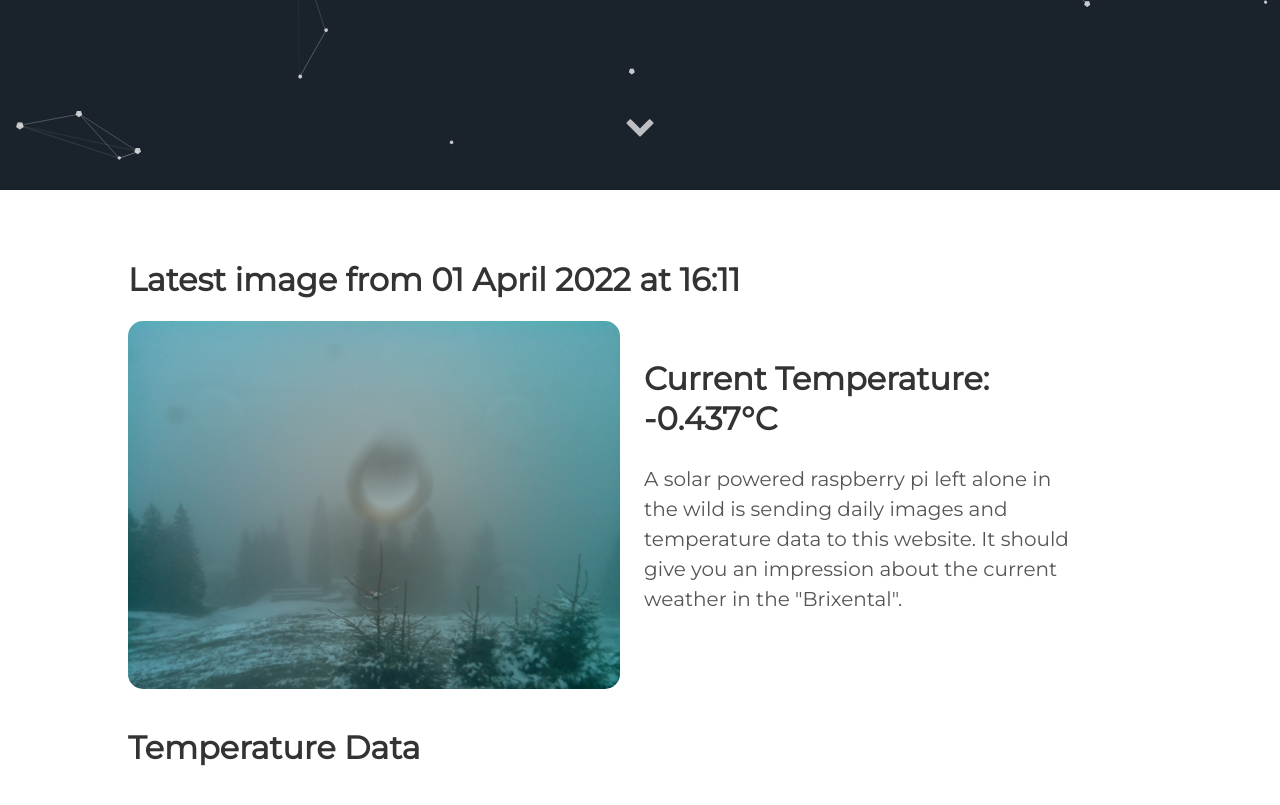
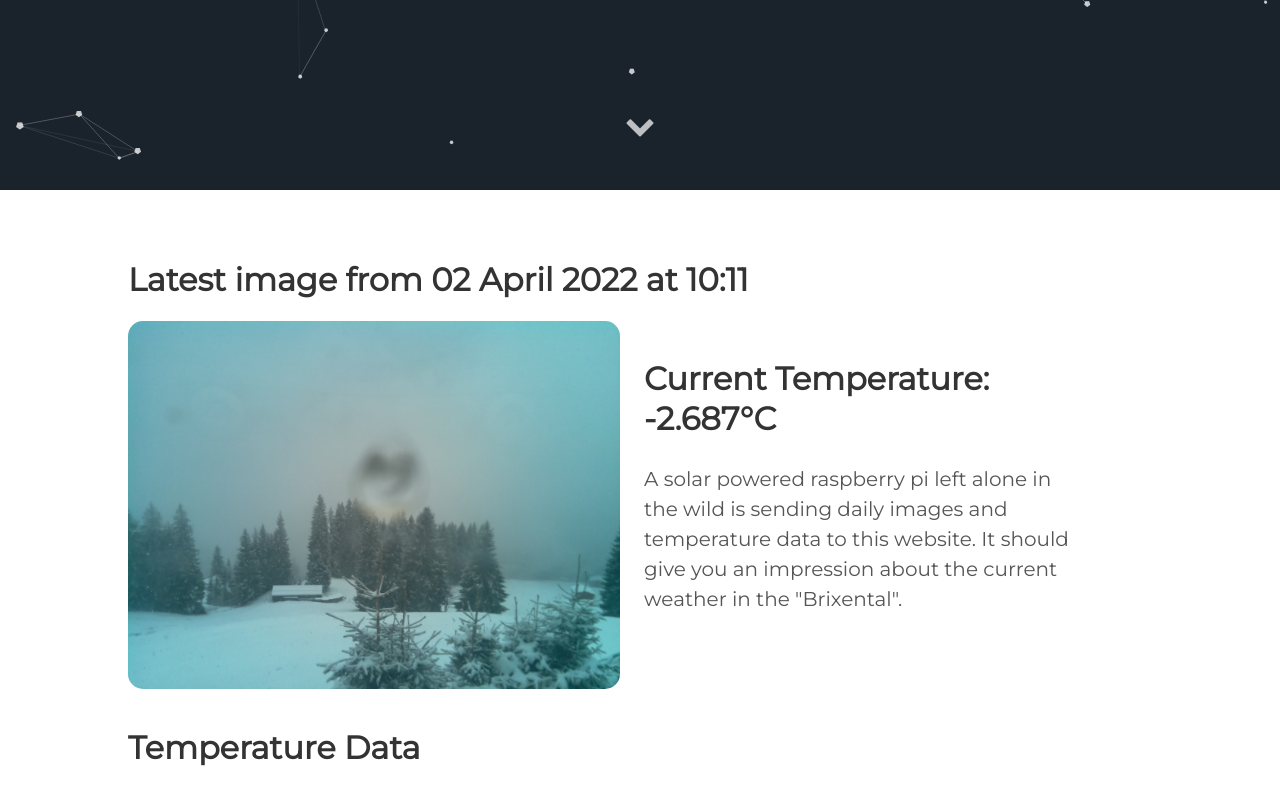
Before and after one commit to vektorious/vektorious.github.io, a Jekyll site: the page built from resources/huette.md, in a window 1280 px wide and 900 px high, scrolled down 710 px. Shown: the top 805 px of the window. Built offline with Jekyll 4.4.1, drawn with Linux system fonts in a browser that asks for light colours.

Commit message:
I'm a bot beep boop

```diff
--- a/resources/huette.md
+++ b/resources/huette.md
@@ -6,13 +6,13 @@ image: '/assets/img/'
 description: 'Live image from the Austrian alps'
 twitter_text: ' '
 ---
-## Latest image from 01 April 2022 at 16:11
+## Latest image from 02 April 2022 at 10:11
 <div class="huette">
   <div class="huette-image">
     <img src="{{ "/assets/img/huette.jpg" | prepend: site.baseurl }}">
   </div>
   <div class="huette-text">
-        <h2>Current Temperature: -0.437°C</h2>
+        <h2>Current Temperature: -2.687°C</h2>
         <p>A solar powered raspberry pi left alone in the wild is sending daily images and temperature data to this website. It should give you an impression about the current weather in the "Brixental".</p>
 
   </div>
```
Also changed, not shown: rpi-script/2022-04-02_100944.txt (renamed from rpi-script/2022-04-01_160945.txt, +5 -6 lines), rpi-script/huette.md (+2 -2 lines), assets/img/huette.jpg, assets/img/temp_plot.png, rpi-script/temp_plot.png, 1 other file.
